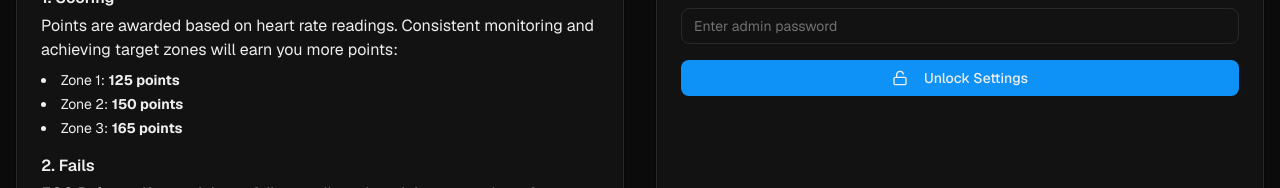
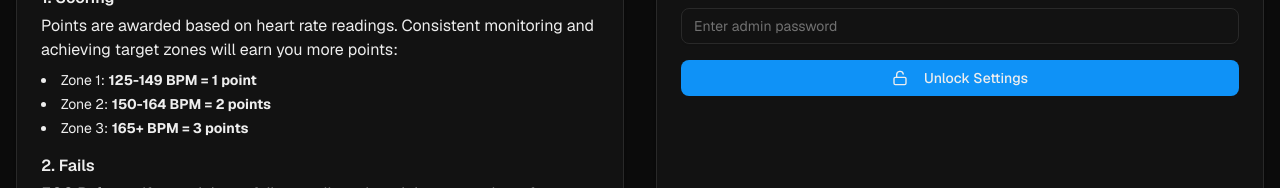
Before and after one commit to hoangle512/FitBank, a Next.js app: page / in a window 1280 px wide. Shown: the part 685-873 px from the top of the page. Built offline with nearby package versions, Linux system fonts and the light colour scheme; no server answers; the database is empty.

Commit message:
fix: Display correct competition scoring rules

```diff
--- a/components/competition-rules.tsx
+++ b/components/competition-rules.tsx
@@ -47,9 +47,20 @@ export function CompetitionRules() {
               Points are awarded based on heart rate readings. Consistent monitoring and achieving target zones will earn you more points:
             </p>
             <ul className="list-disc list-inside space-y-1 text-sm">
-              <li>Zone 1: <strong>{settings?.z1 ?? "..."} points</strong></li>
-              <li>Zone 2: <strong>{settings?.z2 ?? "..."} points</strong></li>
-              <li>Zone 3: <strong>{settings?.z3 ?? "..."} points</strong></li>
+              {settings && (
+                <>
+                  <li>Zone 1: <strong>{settings.z1}-{parseInt(settings.z2) - 1} BPM = 1 point</strong></li>
+                  <li>Zone 2: <strong>{settings.z2}-{parseInt(settings.z3) - 1} BPM = 2 points</strong></li>
+                  <li>Zone 3: <strong>{settings.z3}+ BPM = 3 points</strong></li>
+                </>
+              )}
+              {!settings && (
+                <>
+                  <li>Zone 1: <strong>...-... BPM = 1 point</strong></li>
+                  <li>Zone 2: <strong>...-... BPM = 2 points</strong></li>
+                  <li>Zone 3: <strong>...+ BPM = 3 points</strong></li>
+                </>
+              )}
             </ul>
           </div>
           <div>
```
